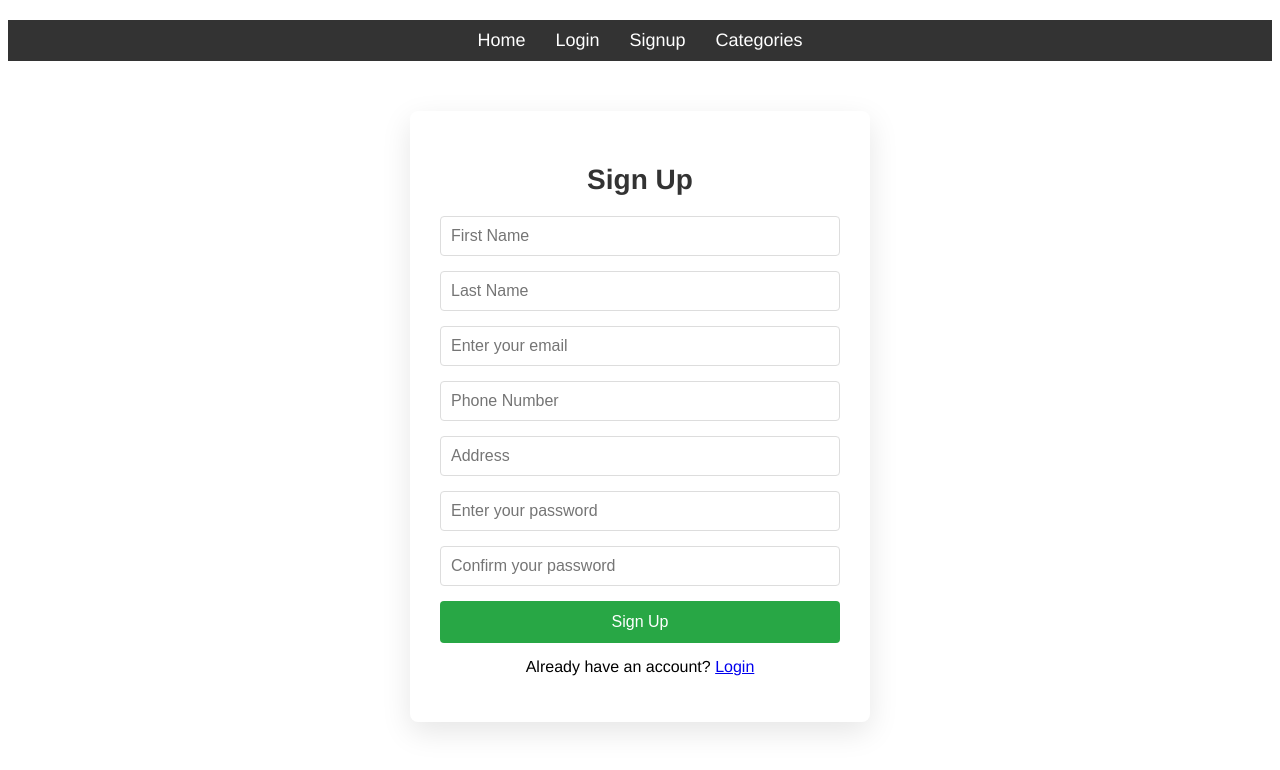
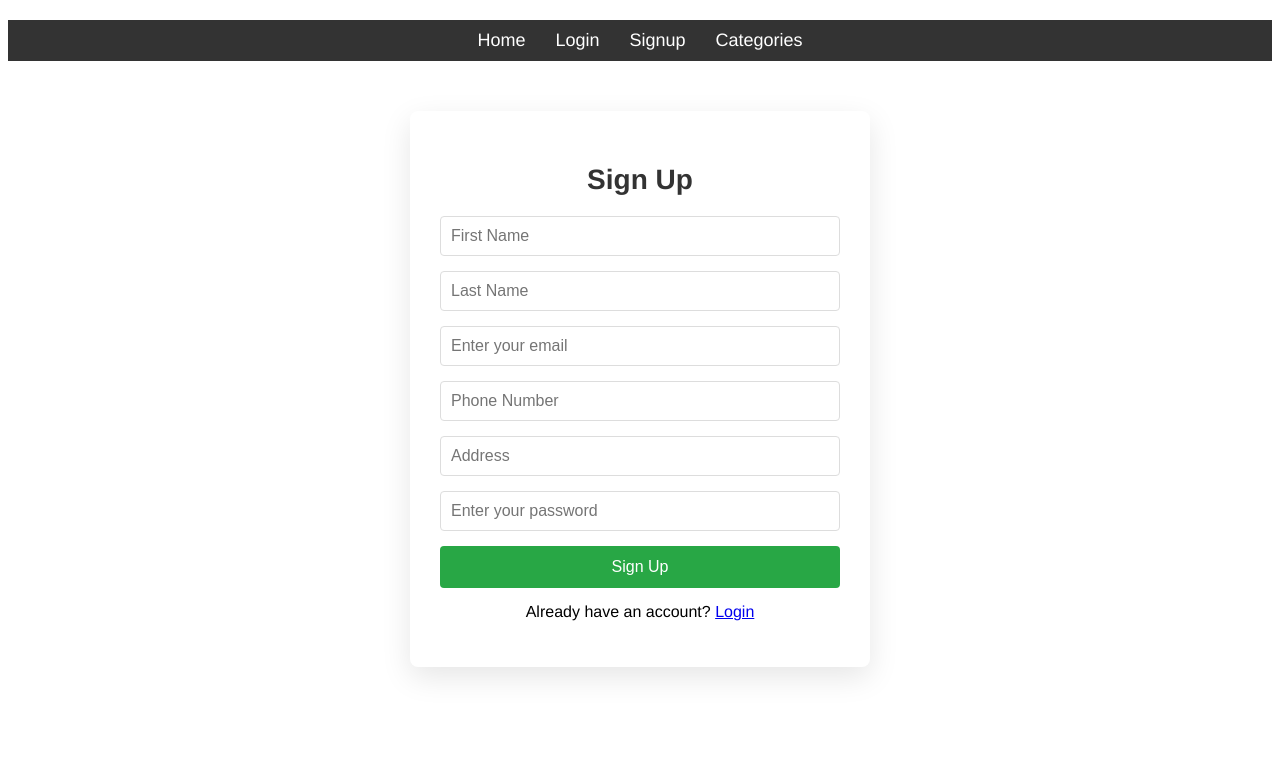
Before and after one commit to QQablo/D0018E, a Vue app in the folder webshop/: page /signup in a window 1280 px wide. Shown: the top 770 px of the page. Built offline with nearby package versions, Linux system fonts and the light colour scheme.

Commit message:
new commit

```diff
--- a/webshop/src/pages/SignupPage.vue
+++ b/webshop/src/pages/SignupPage.vue
@@ -63,16 +63,6 @@
         />
       </div>
 
-        <div class="input-group">
-          <input
-            type="password"
-            id="confirmPassword"
-            v-model="confirmPassword"
-            placeholder="Confirm your password"
-            required
-          />
-        </div>
-
       <button type="submit">Sign Up</button>
     </form>
 
@@ -90,21 +80,10 @@
       phone: '',
       address: '',
       password: '',
-        confirmPassword: '',
     };
   },
   methods: {
     signup() {
-        if (!this.firstName || !this.lastName || !this.email || !this.phone || !this.address || !this.password || !this.confirmPassword) {
-          alert('Please fill in all fields');
-          return;
-        }
-
-        if (this.password !== this.confirmPassword) {
-          alert('Passwords do not match');
-          return;
-        }
-
       console.log('Signing up with:', this.firstName, this.lastName, this.email, this.phone, this.address, this.password);
 
     },
```
Lines whose indentation alone changed are shown as unchanged.
